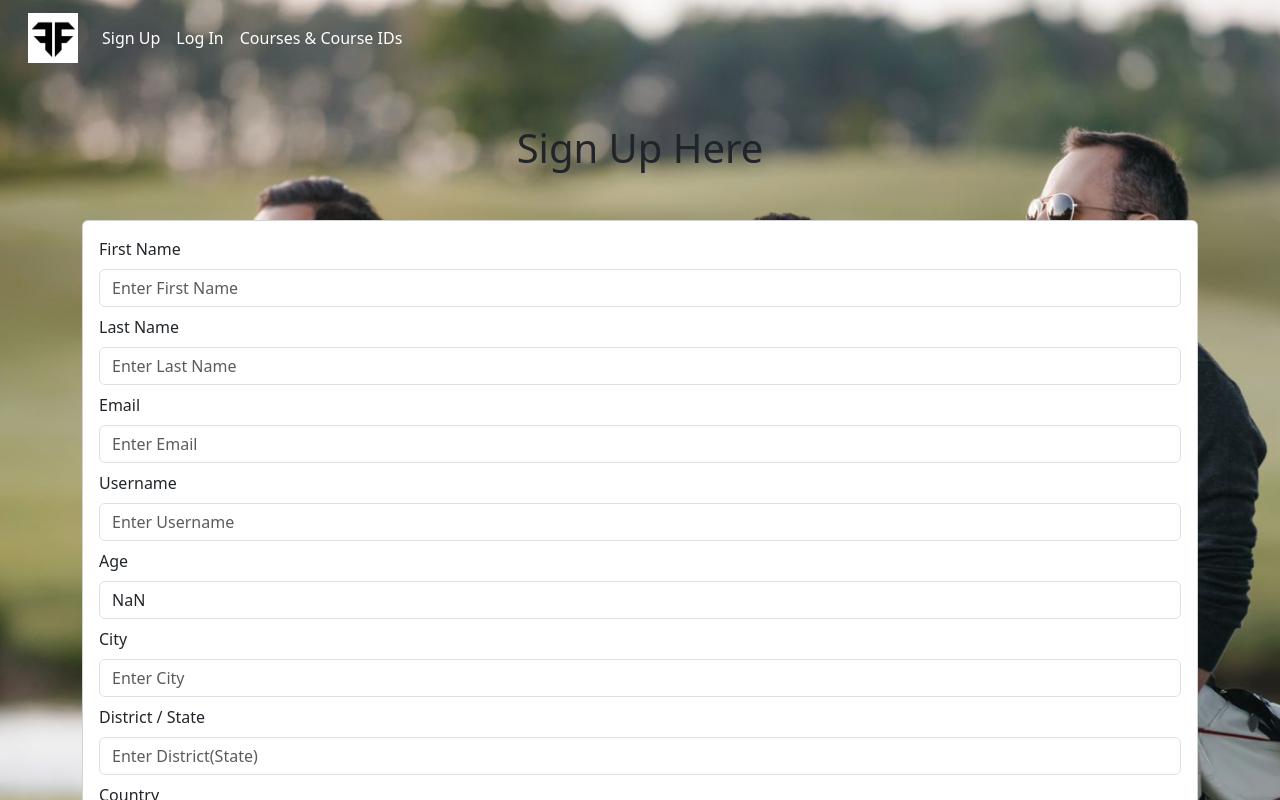
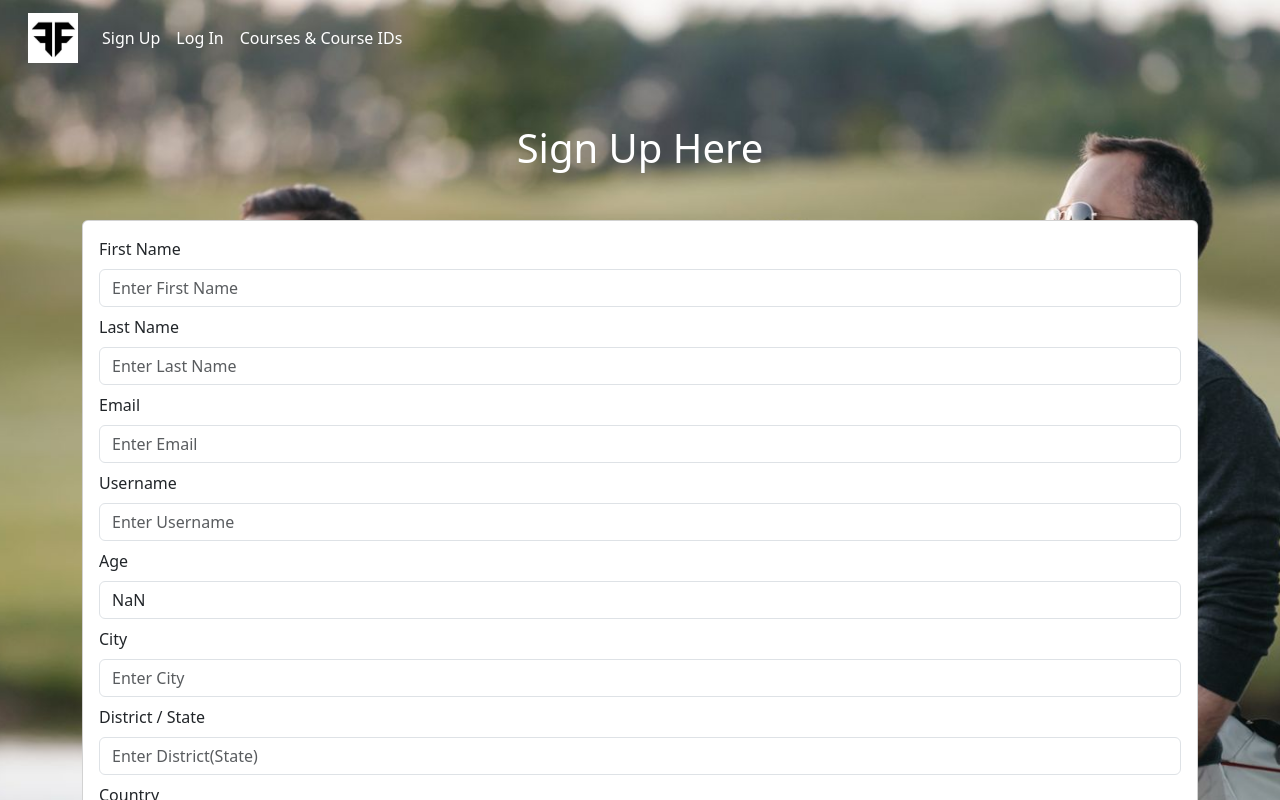
Before and after one commit to connorrubattino/fore_finder_react, a React (Vite) app: page /golfers in a window 1280 px wide. Shown: the top 800 px of the page. Built offline with nearby package versions, Linux system fonts and the light colour scheme.

Commit message:
sign up page cleanup with margin and text

```diff
--- a/src/views/SignUp.tsx
+++ b/src/views/SignUp.tsx
@@ -58,8 +58,8 @@ export default function SignUp({flashMessage}: SignUpProps) {
 
   return (
     <>
-            <h1 className="text-center m-5">Sign Up Here</h1>
-            <Card>
+            <h1 className="text-center text-white m-5">Sign Up Here</h1>
+            <Card className="mb-5">
                 <Card.Body>
                     <Form onSubmit={handleFormSubmit}>
                         <Form.Label htmlFor='firstName'>First Name</Form.Label>
```
